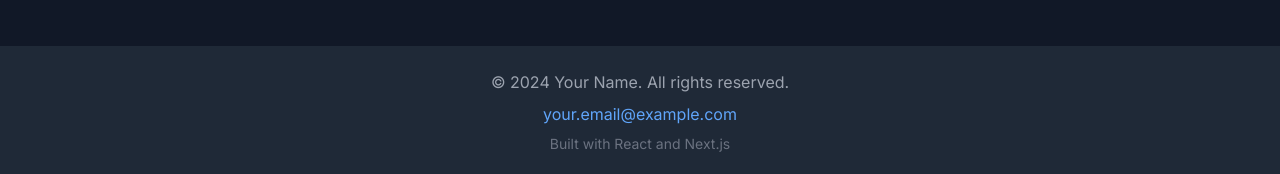
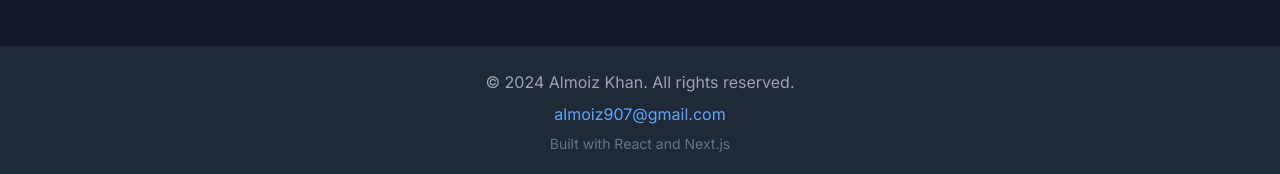
Before and after one commit to moiz2405/portfolio, a Next.js app: page / in a window 1280 px wide. Shown: the part 962-1136 px from the top of the page. Built offline with nearby package versions, Linux system fonts and the light colour scheme.

Commit message:
added footer

```diff
--- a/components/Footer.tsx
+++ b/components/Footer.tsx
@@ -2,9 +2,9 @@ export default function Footer() {
     return (
       <footer className="bg-gray-800 mt-12 py-6">
         <div className="container mx-auto px-4 text-center">
-          <p className="text-gray-400">&copy; {new Date().getFullYear()} Your Name. All rights reserved.</p>
+          <p className="text-gray-400">&copy; {new Date().getFullYear()} Almoiz Khan. All rights reserved.</p>
           <p className="mt-2">
-            <a href="mailto:your.email@example.com" className="text-blue-400 hover:text-blue-300 transition-colors">your.email@example.com</a>
+            <a href="mailto:your.email@example.com" className="text-blue-400 hover:text-blue-300 transition-colors">almoiz907@gmail.com</a>
           </p>
           <p className="mt-2 text-sm text-gray-500">Built with React and Next.js</p>
         </div>
```
